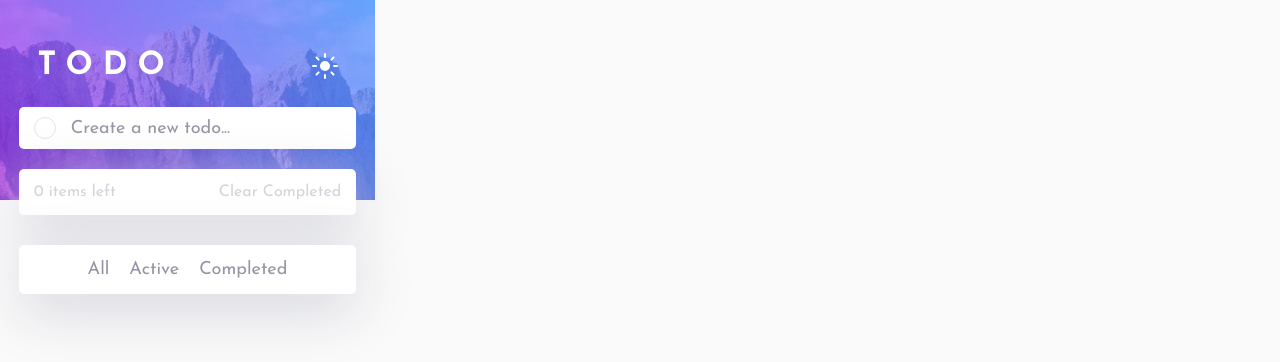
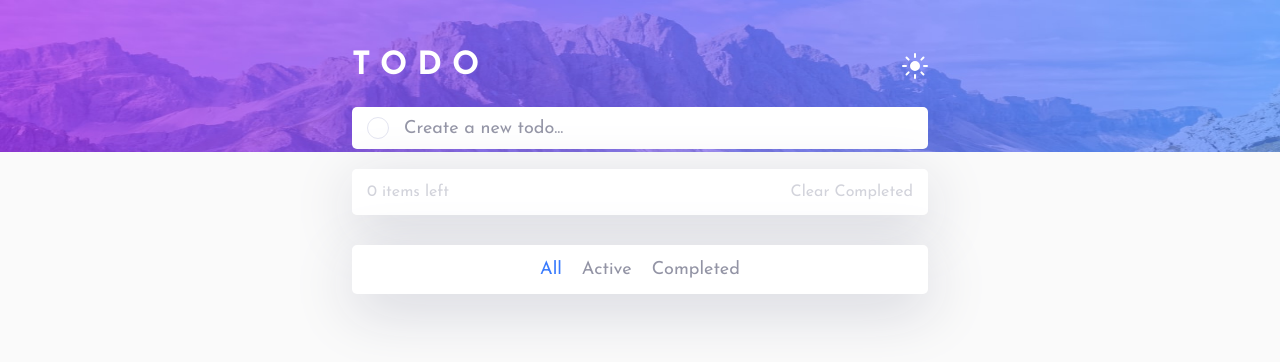
Before and after one commit to giulian13/todo-app, a React (Create React App) app: page / in a window 1280 px wide. Shown: the top 362 px of the page. Built offline with nearby package versions, Linux system fonts and the light colour scheme.

Commit message:
implement the responsivnes of the app

```diff
--- a/src/App.css
+++ b/src/App.css
@@ -33,10 +33,13 @@ p {
   min-height: 100vh;
 
   z-index: 0;
+
+
 }
 
 .mainFrame {
-  width: 375px;
+
+  width: 100%;
 
   display: flex;
   justify-content: center;
@@ -61,10 +64,27 @@ header {
   top: 0px;
   left: 0;
   z-index: -1;
+  width: 100%;
+  height: 19%;
 }
 
-/* @media (min-width: 410px) {
-  .App {
-    height: 100vh;
+
+
+
+
+@media (min-width: 700px) {
+
+  header {
+    width: 45%;
+    display: flex;
+    justify-content: space-between;
+    align-items: center;
+
+    color: white;
+    letter-spacing: 10px;
+
+    padding: 50px 0px 25px 0px;
+
+
   }
-} */
+}
--- a/src/App.js
+++ b/src/App.js
@@ -6,22 +6,41 @@ import backgroundImgMobileLight from "./img/bg-mobile-light.jpg";
 import backgroundImgDeskDark from "./img/bg-desktop-dark.jpg";
 import backgroundImgDeskLight from "./img/bg-desktop-light.jpg";
 
-import { useState } from "react";
+import { useState, useEffect } from "react";
 
 import ToDoListScreen from "./components/ToDoListScreen";
 import LightMode from "./components/LightMode";
 
 function App() {
   const [isLightTheme, setLightTheme] = useState(true);
+  const [displayBackgroundImg, setDisplayBackgroundImg] = useState();
+
+  useEffect(() => {
+    const updateBackground = () => {
+      if ((window.innerWidth < 700) & isLightTheme) {
+        setDisplayBackgroundImg(backgroundImgMobileLight);
+      } else if ((window.innerWidth < 700) & (isLightTheme === false)) {
+        setDisplayBackgroundImg(backgroundImgMobileDark);
+      } else if ((window.innerWidth > 700) & isLightTheme) {
+        setDisplayBackgroundImg(backgroundImgDeskLight);
+      } else if ((window.innerWidth > 700) & (isLightTheme === false)) {
+        setDisplayBackgroundImg(backgroundImgDeskDark);
+      }
+    };
+
+    updateBackground();
+    window.addEventListener("resize", updateBackground);
+    return () => {
+      window.removeEventListener("resize", updateBackground);
+    };
+  }, [isLightTheme]);
 
   return (
     <div className={isLightTheme ? "AppLight" : "AppDark"}>
       <div className="mainFrame">
         <img
           className="backgroundImg"
-          src={
-            isLightTheme ? backgroundImgMobileLight : backgroundImgMobileDark
-          }
+          src={displayBackgroundImg}
           alt="mobile background"
         ></img>
         <header>
--- a/src/components/Counter.css
+++ b/src/components/Counter.css
@@ -6,6 +6,9 @@
   background-color: white;
 
   padding: 10px 0;
+
+  width: 100%;
+
 }
 
 .counterContainer {
@@ -14,6 +17,7 @@
   flex-direction: row;
 
   margin: 5px 15px;
+
 }
 
 /* Dark theme CSS */
@@ -25,4 +29,21 @@
   background-color: hsl(235, 24%, 19%);
 
   padding: 10px 0;
+
+
 }
+
+
+
+@media (min-width: 700px) {
+
+  .counterContainer {
+    display: flex;
+    justify-content: space-between;
+    flex-direction: row;
+
+    margin: 5px 15px;
+
+  }
+
+}
--- a/src/components/FiltersTodo.jsx
+++ b/src/components/FiltersTodo.jsx
@@ -1,27 +1,41 @@
 import "./FiltersTodo.css";
+
+import { useState } from "react";
 
 export default function FiltersTodo(props) {
   const { setFilteredBy, isLightTheme } = props;
 
+  const [activeButton, setActiveButton] = useState(1);
+
+  function handleActiveButton(buttonId) {
+    setActiveButton(buttonId);
+  }
+
   return (
     <div className={isLightTheme ? "filtersFrameLight" : "filtersFrameDark"}>
       <p
+        style={{ color: activeButton === 1 ? "hsl(220, 98%, 61%)" : "" }}
         onClick={() => {
           setFilteredBy("all");
+          handleActiveButton(1);
         }}
       >
         All
       </p>
       <p
+        style={{ color: activeButton === 2 ? "hsl(220, 98%, 61%)" : "" }}
         onClick={() => {
           setFilteredBy("active");
+          handleActiveButton(2);
         }}
       >
         Active
       </p>
       <p
+        style={{ color: activeButton === 3 ? "hsl(220, 98%, 61%)" : "" }}
         onClick={() => {
           setFilteredBy("completed");
+          handleActiveButton(3);
         }}
       >
         Completed
--- a/src/components/InputComponent.css
+++ b/src/components/InputComponent.css
@@ -41,6 +41,13 @@
 
 .inputFrameLight ::placeholder {
   color: hsl(236, 9%, 61%);
+
+
+}
+
+.inputFrameLight input {
+
+  width: 85%;
 }
 
 /* Dark theme CSS */
@@ -80,3 +87,8 @@
   all: unset;
   background-color: hsl(235, 24%, 19%);
 }
+
+.inputFrameDark input {
+
+  width: 85%;
+}
--- a/src/components/ToDoListScreen.css
+++ b/src/components/ToDoListScreen.css
@@ -1,8 +1,26 @@
 .listFrame {
   width: 375px;
+
+
 
   display: flex;
   justify-content: center;
   align-items: center;
   flex-direction: column;
+
 }
+
+@media (min-width: 700px) {
+
+  .listFrame {
+
+
+    width: 50%;
+
+    display: flex;
+    justify-content: center;
+    align-items: center;
+    flex-direction: column;
+
+  }
+}
```
